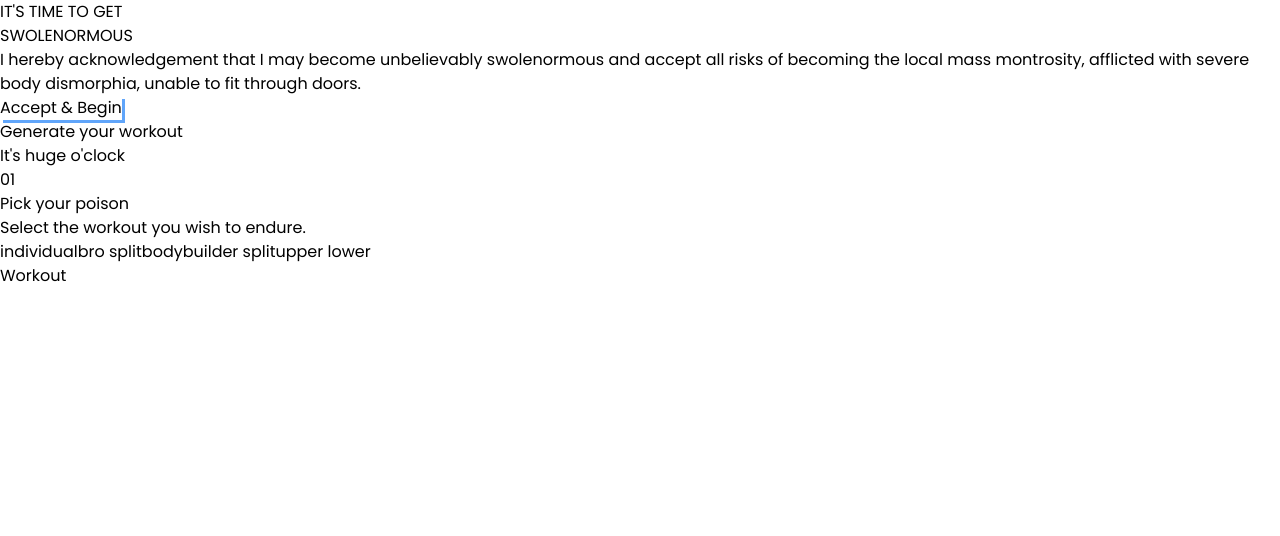
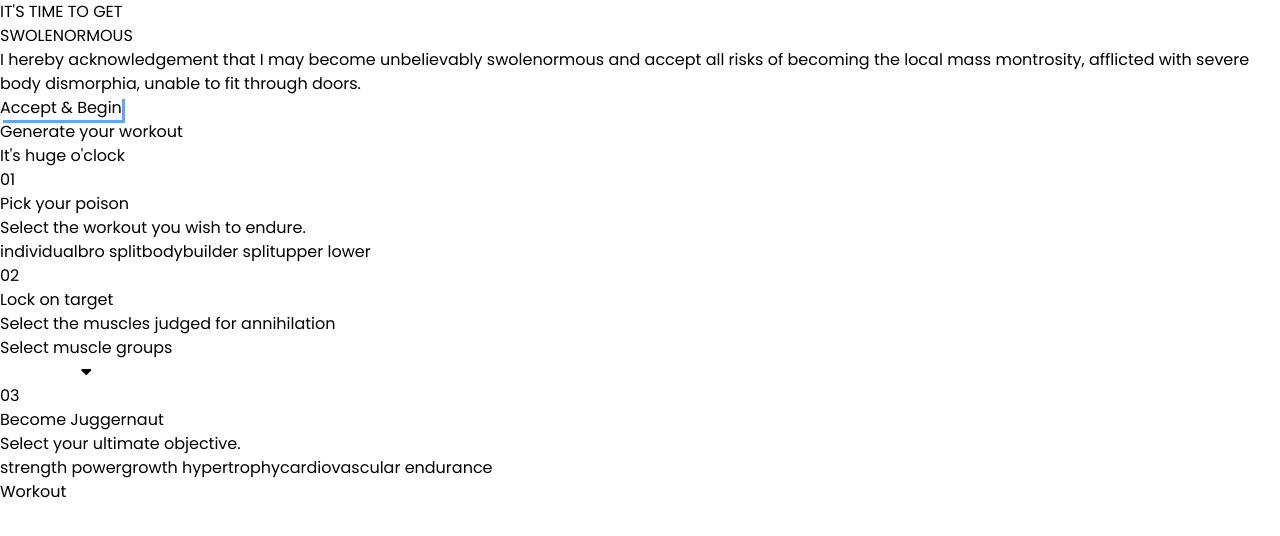
Before and after one commit to Samuellekpor/fitness-app, a React (Vite) app: page / in a window 1280 px wide. Shown: the top 536 px of the page. Built offline with nearby package versions, Linux system fonts and the light colour scheme.

Commit message:
Added the generator design

```diff
--- a/src/components/Generator.jsx
+++ b/src/components/Generator.jsx
@@ -1,6 +1,6 @@
-import React from 'react'
+import React, { useState } from 'react'
 import SectionWrapper from './SectionWrapper'
-import { WORKOUTS } from '../utils/swoldier'
+import { SCHEMES, WORKOUTS } from '../utils/swoldier'
 
 function Header(props) {
   const { index, title, description } = props
@@ -16,6 +16,15 @@ function Header(props) {
 }
 
 export default function Generator() {
+  const [showModal, setShowModal] = useState(false)
+  const [poison, setPoison] = useState('individual')
+  const [muscles, setMuscles] = useState([])
+  const [goals, setGoals] = useState('strength_power')
+
+  function toggleModal() {
+    setShowModal(!showModal)
+  }
+
   return (
     <SectionWrapper header={"Generate your workout"} title= {['It\'s', 'huge', 'o\'clock']}>
       <Header index={'01'} title={'Pick your poison'} description={'Select the workout you wish to endure.'} />
@@ -29,6 +38,32 @@ export default function Generator() {
         })}
       </div>
 
+      <Header index={'02'} title={'Lock on target'} description={'Select the muscles judged for annihilation'} />
+      <div className='bgslate-950 border border-solid border-blue-400 rounded-lg flex flex-col'>
+        <button onClick={toggleModal} className='relative flex py-3 items-center justify-center '>
+          <p>Select muscle groups</p>
+          <i className='fa-solid fa-caret-down absolute right-3 top-1/2 -translate-y-1/2'></i>
+        </button>
+        {
+          showModal && (
+            <div>
+              <p>Modal</p>
+            </div>
+          )
+        }
+      </div>
+
+      <Header index={'03'} title={'Become Juggernaut'} description={'Select your ultimate objective.'} />
+      <div className='grid grid-cols-3 gap-4'>
+        {Object.keys(SCHEMES).map((scheme, schemeIndex) => {
+          return(
+            <button className='bg-slate-950 border border-blue-400 py-3 rounded-lg duration-200 hover:border-blue-600' key={schemeIndex}>
+              <p className='capitalize'>{scheme.replaceAll('_', ' ')}</p>
+            </button>
+          )
+        })}
+      </div>
+
     </SectionWrapper>
   )
 }
```
